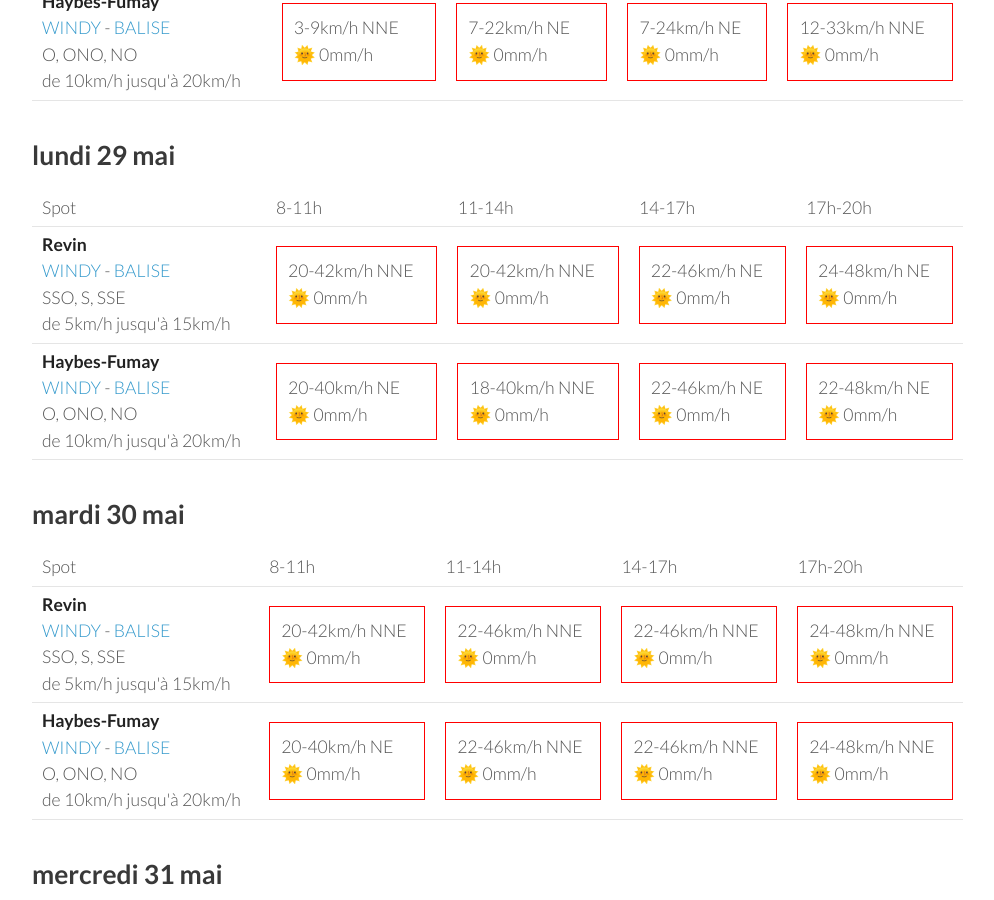
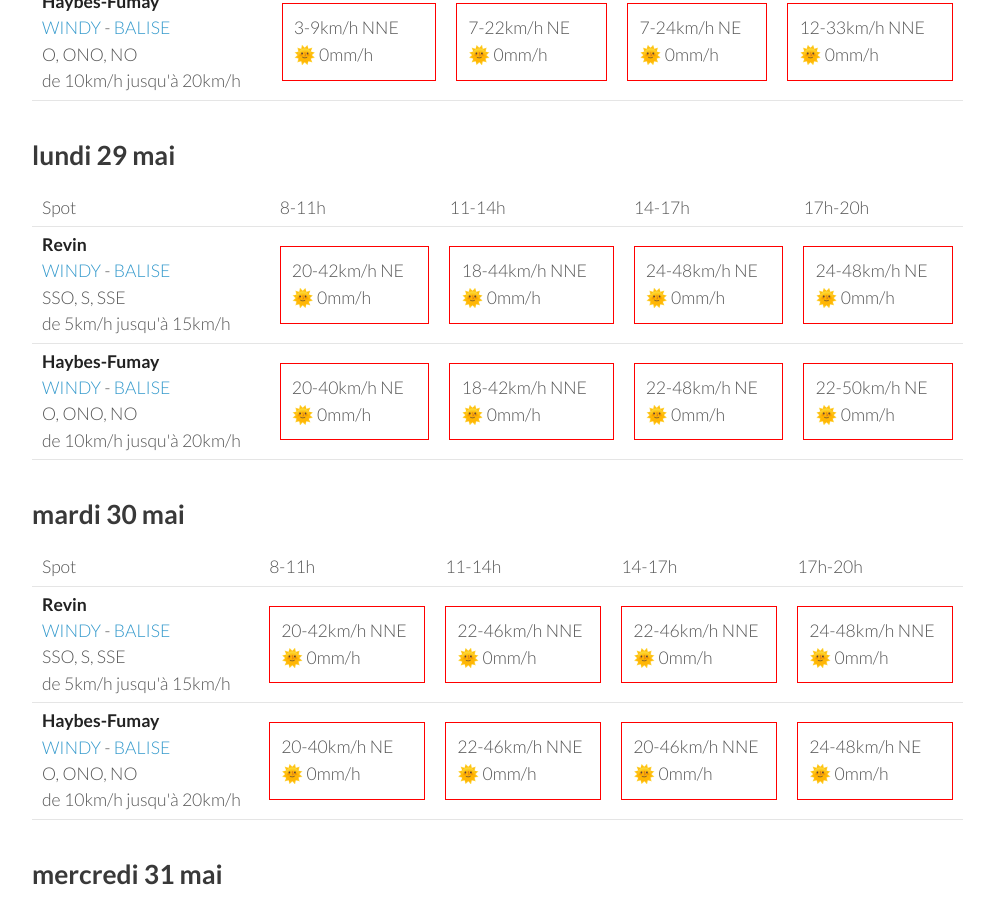
Before and after one commit to parapente-dans-le-nord/parapente-dans-le-nord.github.io, a Jekyll site: the page built from ardennes.markdown, in a window 1280 px wide and 900 px high, scrolled down 859 px. Shown: the whole window, without its empty margins (26-1020 px from the left). Built offline with Jekyll 4.4.1, drawn with Linux system fonts in a browser that asks for light colours; some of the changed text lies outside the part shown.

Commit message:
update index.markdown

```diff
--- a/ardennes.markdown
+++ b/ardennes.markdown
@@ -94,9 +94,9 @@ page mise à jour le samedi 27 mai 13:10
 <tr>
         <td><strong>Revin</strong><br><a href="https://windy.com/49.948/4.625?49.543,4.625,8">WINDY</a> - <span class=""><a href="http://www.balisemeteo.com/balise.php?idBalise=5019">BALISE</a> </span><br> <span class="vent-favorable">SSO, S, SSE</span><br><span class="force-vent">de 5km/h jusqu'à 15km/h</span> </td>
 
-            <td><div class="not-flyable"><p>20-42km/h NNE</p><p>🌞 0mm/h</p></div></td>
-            <td><div class="not-flyable"><p>20-42km/h NNE</p><p>🌞 0mm/h</p></div></td>
-            <td><div class="not-flyable"><p>22-46km/h NE</p><p>🌞 0mm/h</p></div></td>
+            <td><div class="not-flyable"><p>20-42km/h NE</p><p>🌞 0mm/h</p></div></td>
+            <td><div class="not-flyable"><p>18-44km/h NNE</p><p>🌞 0mm/h</p></div></td>
+            <td><div class="not-flyable"><p>24-48km/h NE</p><p>🌞 0mm/h</p></div></td>
             <td><div class="not-flyable"><p>24-48km/h NE</p><p>🌞 0mm/h</p></div></td>
 
 
@@ -105,9 +105,9 @@ page mise à jour le samedi 27 mai 13:10
         <td><strong>Haybes-Fumay</strong><br><a href="https://windy.com/49.998/4.715?49.913,4.738,10">WINDY</a> - <span class=""><a href="http://www.balisemeteo.com/balise.php?idBalise=104">BALISE</a> </span><br> <span class="vent-favorable">O, ONO, NO</span><br><span class="force-vent">de 10km/h jusqu'à 20km/h</span> </td>
 
             <td><div class="not-flyable"><p>20-40km/h NE</p><p>🌞 0mm/h</p></div></td>
-            <td><div class="not-flyable"><p>18-40km/h NNE</p><p>🌞 0mm/h</p></div></td>
-            <td><div class="not-flyable"><p>22-46km/h NE</p><p>🌞 0mm/h</p></div></td>
+            <td><div class="not-flyable"><p>18-42km/h NNE</p><p>🌞 0mm/h</p></div></td>
             <td><div class="not-flyable"><p>22-48km/h NE</p><p>🌞 0mm/h</p></div></td>
+            <td><div class="not-flyable"><p>22-50km/h NE</p><p>🌞 0mm/h</p></div></td>
 
 
     </tr>
@@ -142,8 +142,8 @@ page mise à jour le samedi 27 mai 13:10
 
             <td><div class="not-flyable"><p>20-40km/h NE</p><p>🌞 0mm/h</p></div></td>
             <td><div class="not-flyable"><p>22-46km/h NNE</p><p>🌞 0mm/h</p></div></td>
-            <td><div class="not-flyable"><p>22-46km/h NNE</p><p>🌞 0mm/h</p></div></td>
-            <td><div class="not-flyable"><p>24-48km/h NNE</p><p>🌞 0mm/h</p></div></td>
+            <td><div class="not-flyable"><p>20-46km/h NNE</p><p>🌞 0mm/h</p></div></td>
+            <td><div class="not-flyable"><p>24-48km/h NE</p><p>🌞 0mm/h</p></div></td>
 
 
     </tr>
```
Also changed, not shown: other parts of ardennes.markdown (+1 -1 lines).
